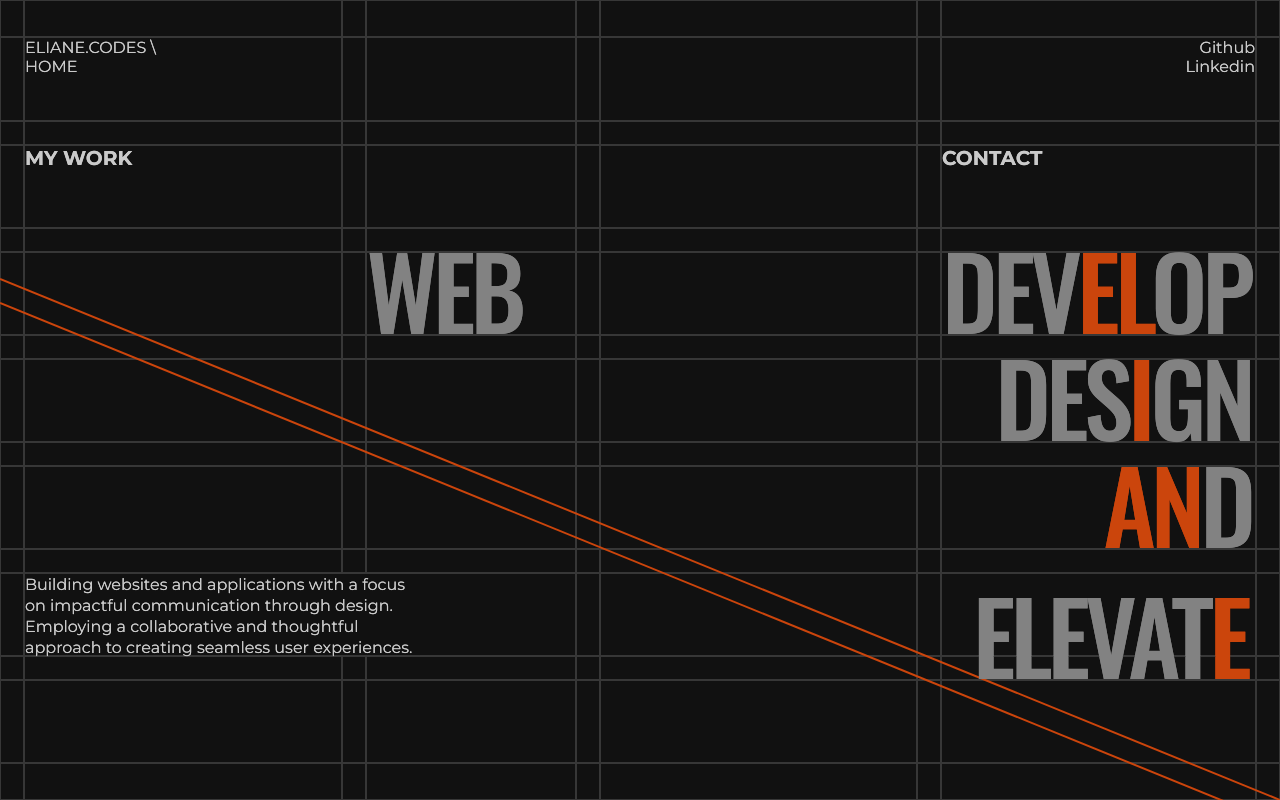
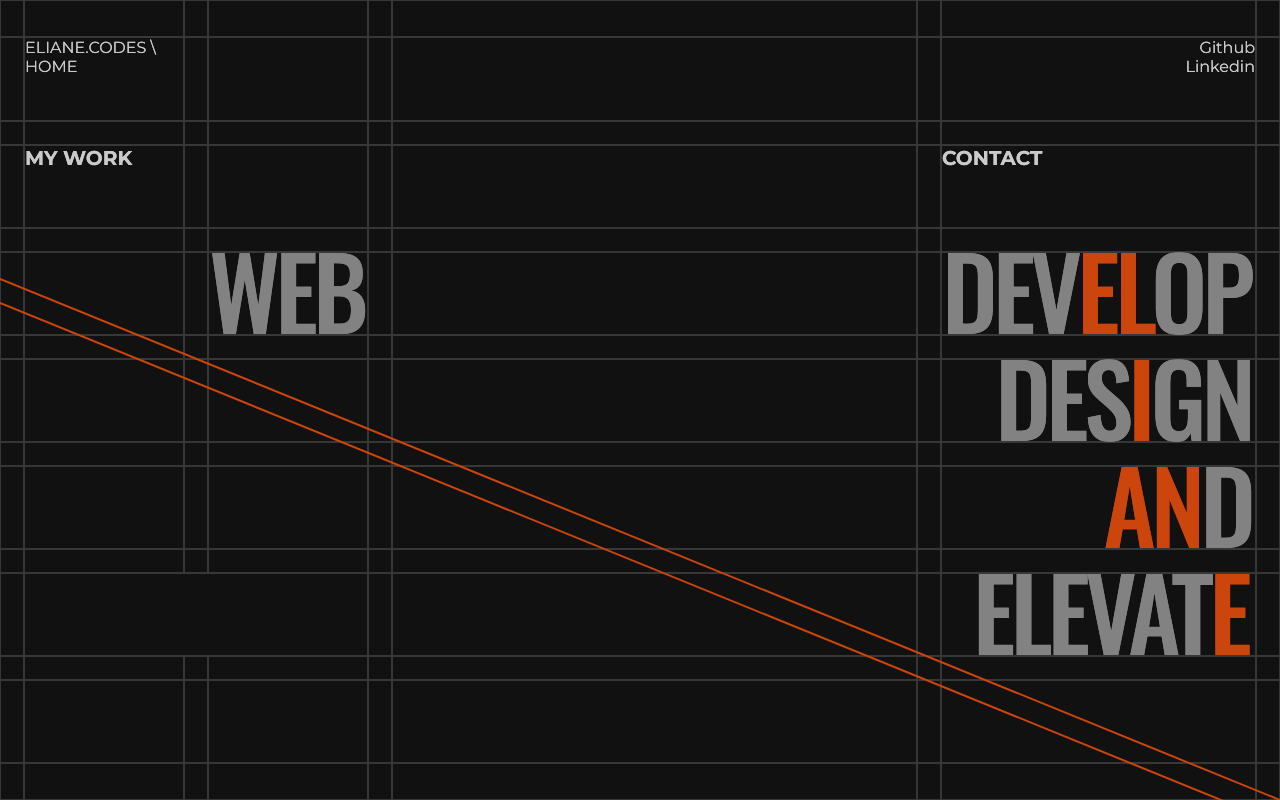
Before and after one commit to ElianeV/eliane.codes, a Next.js app: page / in a window 1280 px wide. Built offline with nearby package versions, Linux system fonts and the light colour scheme.

Commit message:
Reposition "elevate" inline styling

```diff
--- a/app/components/grid-tablet.js
+++ b/app/components/grid-tablet.js
@@ -354,15 +354,15 @@ function GridTablet({ infront }) {
         className={infront ? styles.bordertransparent : styles.borderdelay2}
       ></div>
       <div
-        className={`${styles.biography} ${
+        className={`${styles.biographyTablet} ${
           infront ? styles.bordertransparent : styles.borderdelay6
         }`}
       >
-        <div style={{ maxWidth: "400px" }}>
+        {/* <div style={{ maxWidth: "400px" }}>
           Building websites and applications with a focus on impactful
           communication through design. Employing a collaborative and thoughtful
           approach to creating seamless user experiences.
-        </div>
+        </div> */}
       </div>
       <div
         className={infront ? styles.bordertransparent : styles.borderdelay4}
@@ -392,6 +392,7 @@ function GridTablet({ infront }) {
           textAlign: "right",
           paddingRight: "8px",
           gridArea: "tagline",
+          lineHeight: "72px",
         }}
       >
         ELEVAT<span style={{ color: "#CB450C" }}>E</span>
--- a/app/page.module.css
+++ b/app/page.module.css
@@ -43,8 +43,8 @@
   display: grid;
   height: 100vh;
 
-  grid-template-columns: 24px 1fr 24px 210px 24px 1fr 24px 315px 24px;
-  grid-template-rows: 37px 1fr 24px 83px 24px 83px 24px 83px 24px 83px 24px 83px 24px 83px 37px;
+  grid-template-columns: 24px 160px 24px 160px 24px 1fr 24px 315px 24px;
+  grid-template-rows: 37px 1fr 24px 83px 24px 83px 24px 83px 24px 83px 24px 83px 24px 1fr 37px;
   grid-template-areas:
     ". . . . . . . . ."
     ". . . . . . . . ."
@@ -67,6 +67,11 @@
   grid-area: bio;
   line-height: 21px;
 }
+
+.biographyTablet {
+  grid-area: bio;
+}
+
 .bordertransparent {
   border: solid transparent 1px;
 }
```
